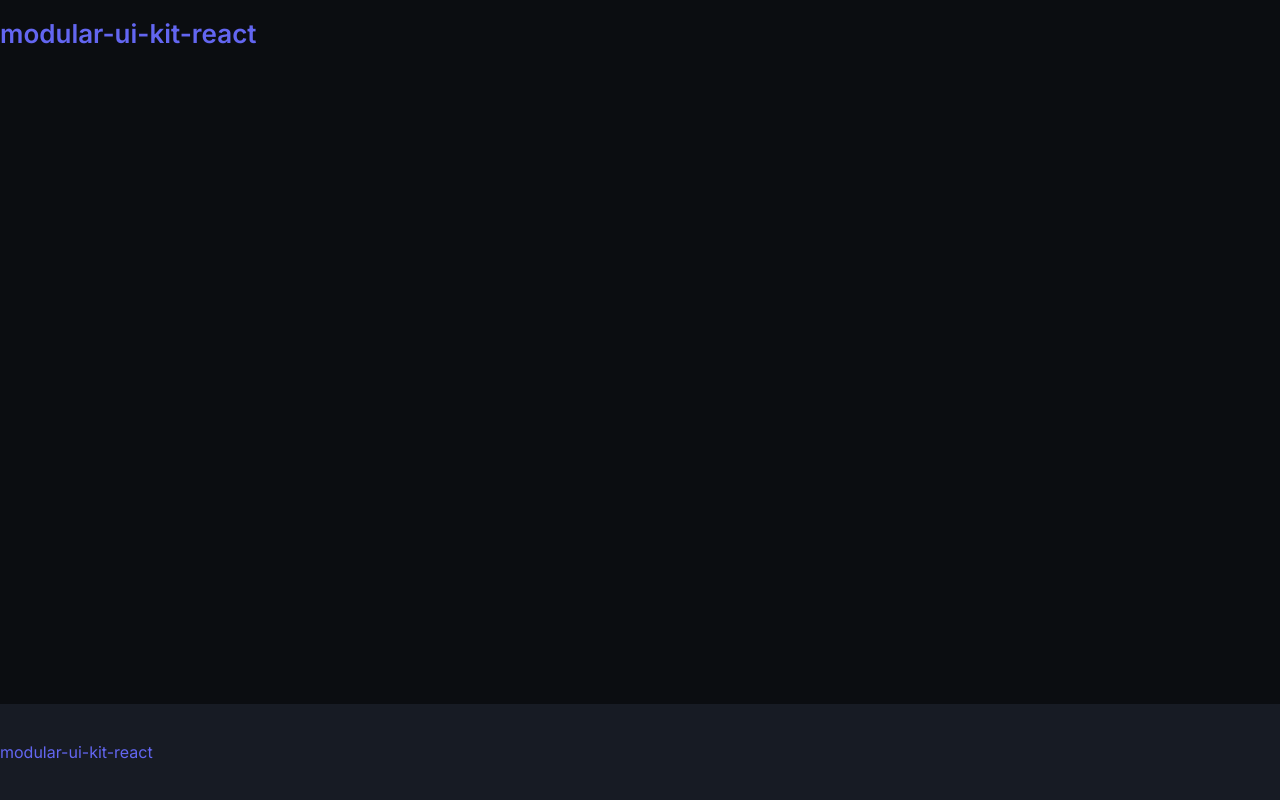
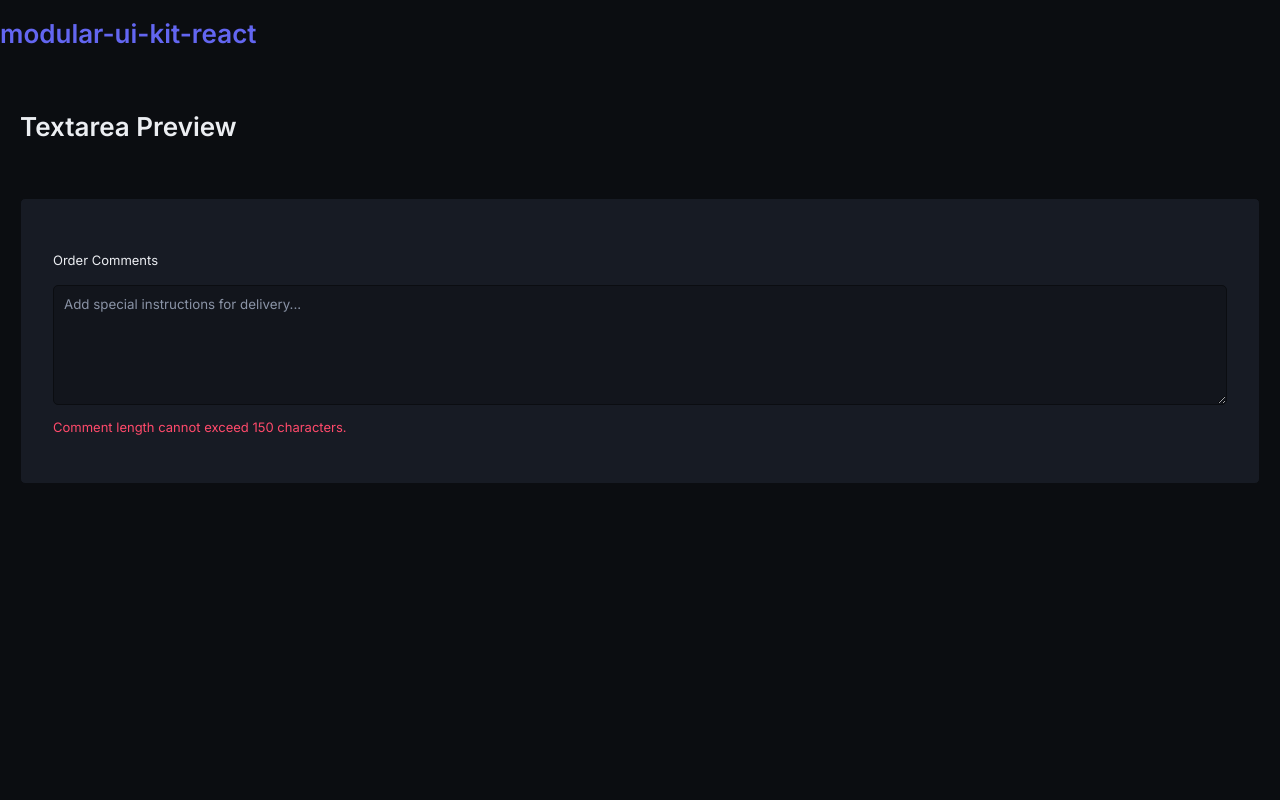
Before and after one commit to eugenia-vitinschii/modular-ui-kit-react, a React (Vite) app: page /textarea in a window 1280 px wide. Shown: the top 800 px of the page. Built offline with nearby package versions, Linux system fonts and the light colour scheme.

Commit message:
feat(Muktextarea): create demo preview. Closes #11

```diff
--- a/src/demo/pages/form/SelectView.tsx
+++ b/src/demo/pages/form/SelectView.tsx
@@ -17,7 +17,7 @@ function SelectView() {
       <div className="muk-container">
         <div className="muk-page__wrapper">
           <MukText as="h2" type="muk-heading">
-            Checkbox Preview
+            Select Preview
           </MukText>
           <div className="muk-page__content">
             <div className="demo-controls muk-section">
--- /dev/null
+++ b/src/demo/pages/form/TextareaView.tsx
@@ -0,0 +1,34 @@
+import { useState } from "react";
+import { MukText } from "../../../lib/components/typography/MukText";
+import { MukTextarea } from "../../../lib/components/form/MukTextarea";
+
+function TextareaView() {
+  //state
+  const [textareaValue, setTextareaValue ] = useState("");
+
+
+  return (
+    <div className="muk-page">
+      <div className="muk-container">
+        <div className="muk-page__wrapper">
+          <MukText as="h2" type="muk-heading">
+           Textarea Preview
+          </MukText>
+          <div className="muk-page__content">
+            <div className="demo-controls muk-section">
+               <MukTextarea
+                  value={textareaValue}
+                  onChange={(val) => setTextareaValue(val)}
+                  label="Order Comments"
+                  placeholder="Add special instructions for delivery..."
+                  error="Comment length cannot exceed 150 characters."
+               />
+            </div>
+          </div>
+        </div>
+      </div>
+    </div>
+  );
+}
+
+export default TextareaView;
--- a/src/demo/routes/index.tsx
+++ b/src/demo/routes/index.tsx
@@ -7,6 +7,9 @@ import InputView from "../pages/form/InputView"
 import CheckboxView from "../pages/form/CheckboxView"
 import RadioView from "../pages/form/RadioView"
 import SelectView from "../pages/form/SelectView"
+import TextareaView from "../pages/form/TextareaView"
+
+
 
 export const DemoRoutes = () => {
    return (
@@ -19,6 +22,7 @@ export const DemoRoutes = () => {
          <Route path="/checkbox" element={<CheckboxView/>}/>
          <Route path="/radio" element={<RadioView/>}/>
          <Route path="/select" element={<SelectView/>}/>
+          <Route path="/textarea" element={<TextareaView/>}/>
       </Routes>
    )
 }
```
